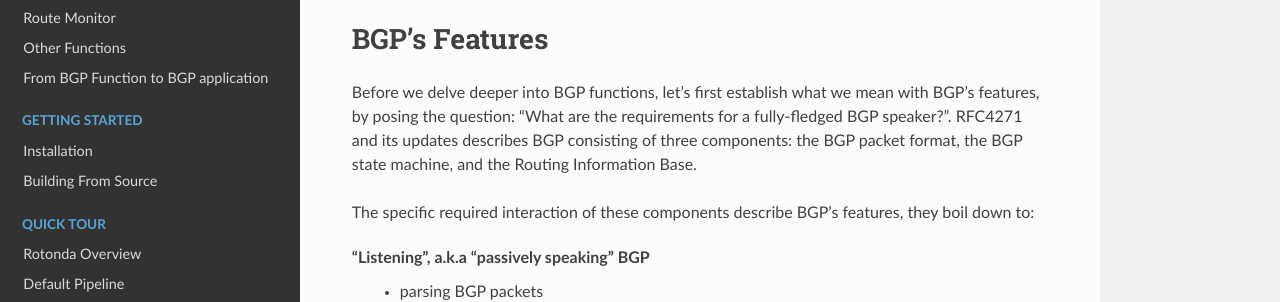
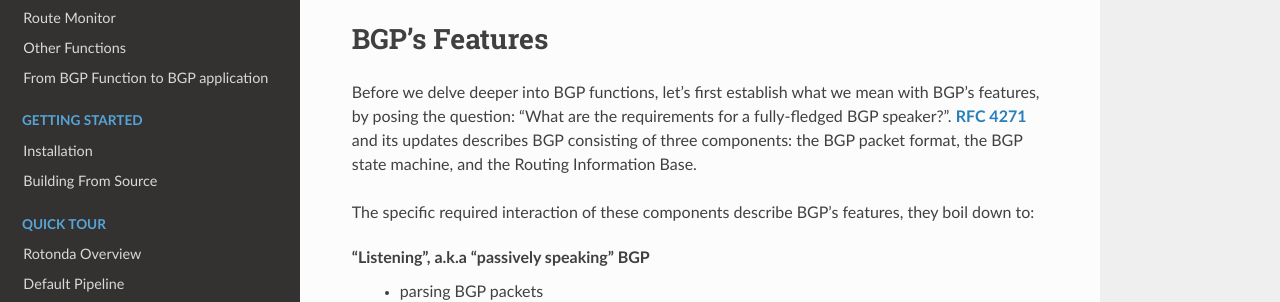
Before and after one commit to NLnetLabs/rotonda-doc, a Sphinx documentation site: the page built from manual/source/why.rst, in a window 1280 px wide and 900 px high, scrolled down 386 px. Shown: the part 175-477 px from the top of the window. Built offline with Sphinx 7.4.7 and the Read the Docs theme 2.0.0, drawn with Linux system fonts in a browser that asks for light colours.

Commit message:
Update manual/source/why.rst
Co-authored-by: Alex Band <alex@nlnetlabs.nl>

```diff
--- a/manual/source/why.rst
+++ b/manual/source/why.rst
@@ -29,7 +29,7 @@ BGP's Features
 
 Before we delve deeper into BGP functions, let's first establish what we mean
 with BGP's features, by posing the question: "What are the
-requirements for a fully-fledged BGP speaker?". RFC4271 and its updates
+requirements for a fully-fledged BGP speaker?". :RFC:`4271` and its updates
 describes BGP consisting of three components: the BGP packet format, the BGP
 state machine, and the Routing Information Base.
 
```
